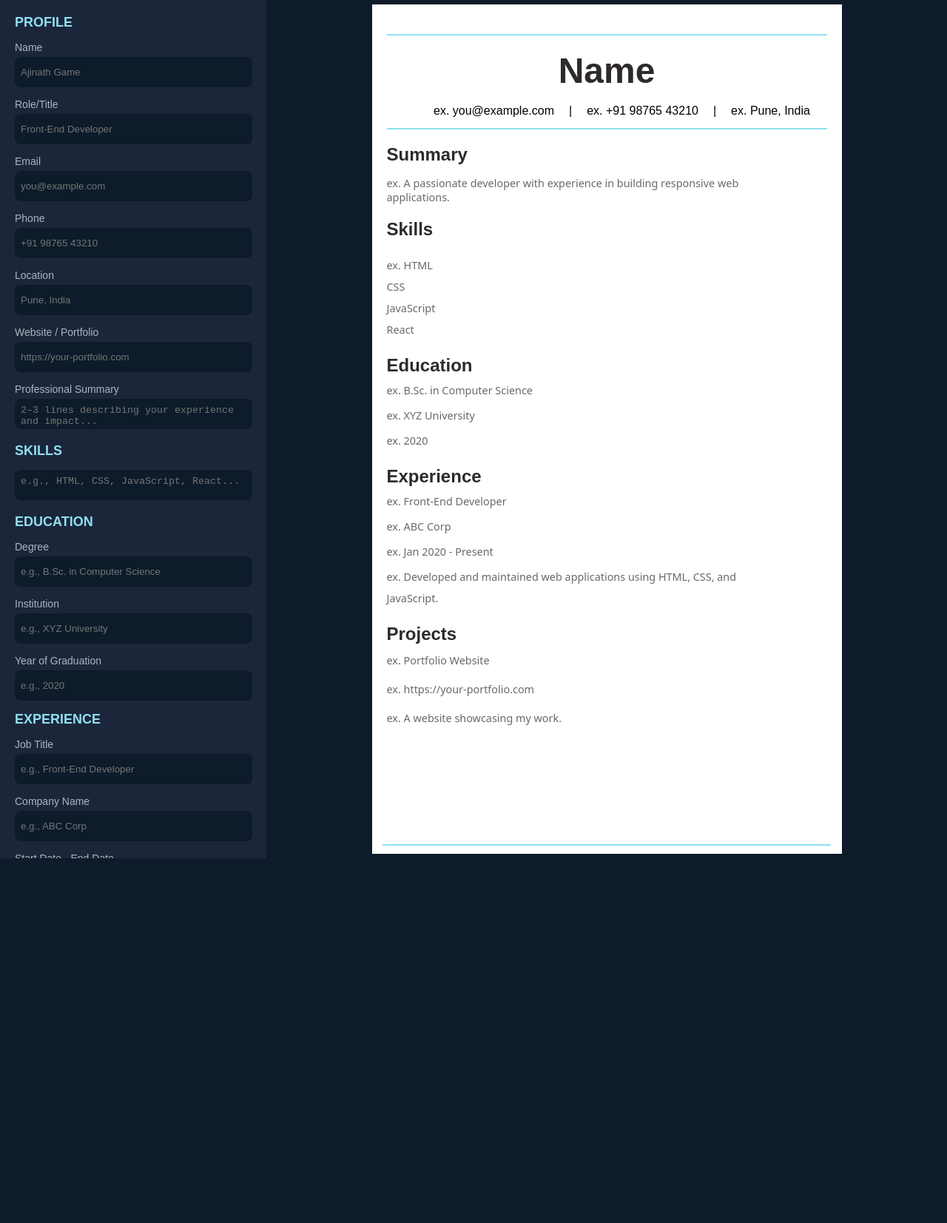
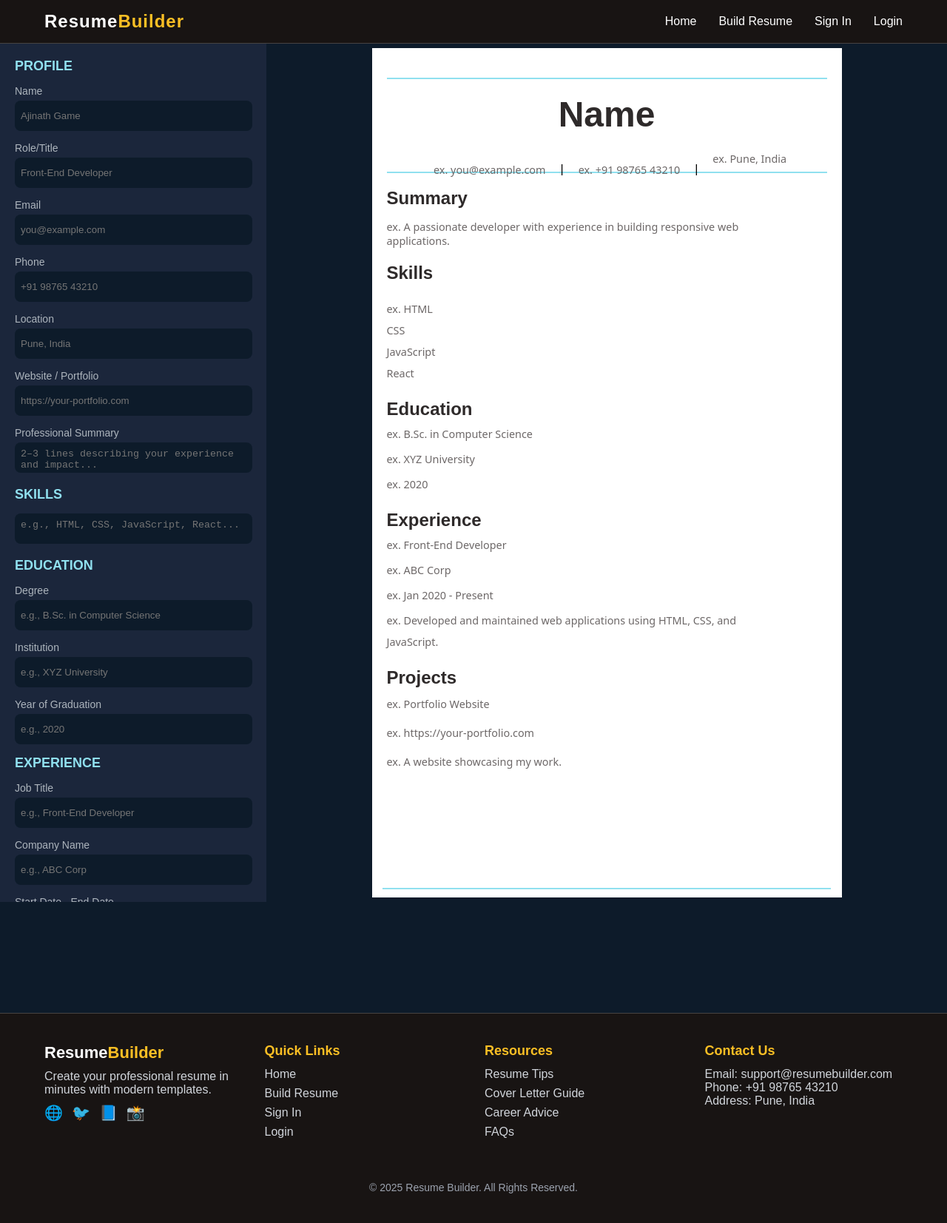
Before and after one commit to AjinathGame/ResumeBuilder, a plain HTML site: page pages/resume.html in a window 1280 px wide. Shown: the top 1653 px of the page at 74% size. Before the commit the page ends 1160 px from the top, so only its background shows below. Drawn offline with Linux system fonts and the light colour scheme.

Commit message:
add footer

```diff
--- a/pages/resume.html
+++ b/pages/resume.html
@@ -10,6 +10,18 @@
 </head>
 
 <body>
+  <nav>
+    <div class="logo">Resume<span style="color:#fbbf24;">Builder</span></div>
+    <div>
+      <ul>
+        <li><a href="../index.html">Home</a></li>
+        <li><a href="#">Build Resume</a></li>
+        <li><a href="#">Sign In</a></li>
+        <li><a href="#">Login</a></li>
+      </ul>
+    </div>
+  </nav>
+  <div class="container">
     <div class="sidebar">
       <h2>PROFILE</h2>
       <div class="input-box">
@@ -95,7 +107,8 @@
         <h3 id="name">Name</h3>
       </div>
       <div class="user-info">
-     <p id="email">ex. you@example.com</p> | <p id="phone">ex. +91 98765 43210</p> | <p id="location">ex. Pune, India</p>
+        <p id="email">ex. you@example.com</p> | <p id="phone">ex. +91 98765 43210</p> | <p id="location">ex. Pune, India
+        </p>
       </div>
       <hr id="user-info-divider">
       <div class="summary">
@@ -127,6 +140,50 @@
       </div>
       <hr id="resume-divider">
     </div>
+  </div>
+  <footer>
+    <div>
+      <div class="footer-logo">Resume<span style="color:#fbbf24;">Builder</span></div>
+      <p>Create your professional resume in minutes with modern templates.</p>
+      <div class="social-icons">
+        <a href="#">🌐</a>
+        <a href="#">🐦</a>
+        <a href="#">📘</a>
+        <a href="#">📸</a>
+      </div>
+    </div>
+
+    <div>
+      <h4>Quick Links</h4>
+      <ul>
+        <li><a href="#">Home</a></li>
+        <li><a href="#">Build Resume</a></li>
+        <li><a href="#">Sign In</a></li>
+        <li><a href="#">Login</a></li>
+      </ul>
+    </div>
+
+    <div>
+      <h4>Resources</h4>
+      <ul>
+        <li><a href="#">Resume Tips</a></li>
+        <li><a href="#">Cover Letter Guide</a></li>
+        <li><a href="#">Career Advice</a></li>
+        <li><a href="#">FAQs</a></li>
+      </ul>
+    </div>
+
+    <div>
+      <h4>Contact Us</h4>
+      <p>Email: support@resumebuilder.com</p>
+      <p>Phone: +91 98765 43210</p>
+      <p>Address: Pune, India</p>
+    </div>
+
+    <div class="copyright">
+      © 2025 Resume Builder. All Rights Reserved.
+    </div>
+  </footer>
   <script src="https://cdnjs.cloudflare.com/ajax/libs/html2pdf.js/0.9.3/html2pdf.bundle.min.js"></script>
   <script src="../scripts/resume.js"></script>
 </body>
--- a/styles/resume.css
+++ b/styles/resume.css
@@ -9,9 +9,45 @@ body {
   font-family: Arial, sans-serif;
   background-color: #0d1b2a;
   color: #fff;
+}
+
+ nav {
+     display: flex;
+     justify-content: space-between;
+     align-items: center;
+     padding: 15px 60px;
+     background: rgba(255, 255, 255, 0.1);
+     background-color: #181413;
+     backdrop-filter: blur(10px);
+     border-bottom: 1px solid rgba(255, 255, 255, 0.2);
+
+ }
+
+ nav .logo {
+     font-size: 24px;
+     font-weight: bold;
+     letter-spacing: 1px;
+ }
+
+ nav ul {
+     list-style: none;
+     display: flex;
+     gap: 30px;
+ }
+
+ nav ul li a {
+     text-decoration: none;
+     color: #fff;
+     font-weight: 500;
+     transition: 0.3s;
+ }
+
+ nav ul li a:hover {
+     color: #fbbf24;
+ }
+.container{
   display: flex;
 }
-
 .sidebar {
   width: 320px;
   height: 140vh;
@@ -140,6 +176,16 @@ textarea {
   margin-left: 10%;
   gap: 20px;
 }
+.user-info p{
+  margin: 5px 0;
+  color: rgb(109, 104, 104);
+  font-family: system-ui, -apple-system, BlinkMacSystemFont, 'Segoe UI', Roboto, Oxygen, Ubuntu, Cantarell, 'Open Sans', 'Helvetica Neue', sans-serif;
+  font-weight: 500;
+  line-height: 29px;
+  font-size: 0.9rem;
+  word-break: break-word;
+  white-space: pre-wrap;
+}
 
 hr {
   border: 1px solid #90e0ef;
@@ -258,3 +304,110 @@ hr {
   margin: auto;
   background-color: #90e0ef;
 }
+ footer {
+     background-color: #181413;
+     padding: 40px 60px;
+     display: grid;
+     margin-top: 150px;
+     grid-template-columns: repeat(auto-fit, minmax(220px, 1fr));
+     gap: 30px;
+     border-top: 1px solid rgba(255, 255, 255, 0.2);
+     color: #d1d5db;
+ }
+
+ footer .footer-logo {
+     font-size: 22px;
+     font-weight: bold;
+     margin-bottom: 10px;
+     color: #fff;
+ }
+
+ footer h4 {
+     margin-bottom: 12px;
+     color: #fbbf24;
+     font-size: 18px;
+ }
+
+ footer ul {
+     list-style: none;
+     padding: 0;
+ }
+
+ footer ul li {
+     margin-bottom: 8px;
+ }
+
+ footer ul li a {
+     text-decoration: none;
+     color: #d1d5db;
+     transition: 0.3s;
+
+ }
+
+ footer ul li a:hover {
+     color: #fbbf24;
+     padding-left: 10px;
+ }
+
+ .social-icons {
+     display: flex;
+     gap: 12px;
+     margin-top: 10px;
+ }
+
+ .social-icons a {
+     text-decoration: none;
+     color: #fff;
+     font-size: 20px;
+     transition: 0.3s;
+ }
+
+ .social-icons a:hover {
+     color: #fbbf24;
+ }
+
+ .copyright {
+     grid-column: 1/-1;
+     text-align: center;
+     margin-top: 20px;
+     font-size: 14px;
+     color: #9ca3af;
+ }
+
+@media screen and (max-width: 768px) {
+  .resume-preview {
+    width: 100%;
+    height: auto;
+  }
+  nav{
+    display: flex;
+    width: 100vw;
+    flex-direction: column;
+  }
+  nav ul{
+    margin-top: 20px;
+  }
+  .container{
+    flex-direction: column;
+    height: auto;
+    width: 100vw;
+  }
+  .user-info{
+    margin-left: 2%;
+    margin-top: -20px;
+  }
+  .user-info p{
+    font-size: 0.6rem;
+    margin: 5px 0;
+
+
+  }
+  .sidebar{
+    width: 100%;
+    height: auto;
+  }
+  #name{
+    font-size: 2rem;
+
+  }
+}
--- a/styles/style.css
+++ b/styles/style.css
@@ -0,0 +1,217 @@
+ * {
+     margin: 0;
+     padding: 0;
+     box-sizing: border-box;
+     font-family: "Poppins", sans-serif;
+ }
+
+ body {
+     background-color: #0d1b2a;
+     color: #fff;
+ }
+
+
+ nav {
+     display: flex;
+     justify-content: space-between;
+     align-items: center;
+     padding: 15px 60px;
+     background: rgba(255, 255, 255, 0.1);
+     background-color: #181413;
+     backdrop-filter: blur(10px);
+     border-bottom: 1px solid rgba(255, 255, 255, 0.2);
+
+ }
+
+ nav .logo {
+     font-size: 24px;
+     font-weight: bold;
+     letter-spacing: 1px;
+ }
+
+ nav ul {
+     list-style: none;
+     display: flex;
+     gap: 30px;
+ }
+
+ nav ul li a {
+     text-decoration: none;
+     color: #fff;
+     font-weight: 500;
+     transition: 0.3s;
+ }
+
+ nav ul li a:hover {
+     color: #fbbf24;
+ }
+
+
+ .hero {
+     min-height: 90vh;
+     display: flex;
+     flex-direction: column;
+     position: relative;
+     justify-content: center;
+     align-items: center;
+     background-color: #0d1b2a;
+     text-align: center;
+     padding: 50px 20px;
+ }
+
+ .hero h1 {
+     font-size: 50px;
+     font-weight: 700;
+     margin-bottom: 20px;
+ }
+
+ .hero p {
+     max-width: 700px;
+     font-size: 18px;
+     line-height: 1.6;
+     margin-bottom: 35px;
+     color: #e5e7eb;
+ }
+
+ .hero button {
+     padding: 14px 32px;
+     background: #fbbf24;
+     border: none;
+     border-radius: 50px;
+     color: #111;
+     font-size: 18px;
+     font-weight: 600;
+     cursor: pointer;
+     box-shadow: 0 5px 20px rgba(0, 0, 0, 0.3);
+     transition: transform 0.3s ease, background 0.3s ease;
+ }
+
+ .hero button:hover {
+     background: #f59e0b;
+     transform: scale(1.05);
+ }
+
+ .info-section {
+     display: grid;
+     grid-template-columns: repeat(auto-fit, minmax(250px, 1fr));
+     gap: 20px;
+     padding: 40px 60px;
+     margin-top: -200px;
+     background-color: #0d1b2a;
+ }
+
+ .card {
+     background: rgba(255, 255, 255, 0.1);
+     padding: 25px;
+     border-radius: 15px;
+     backdrop-filter: blur(10px);
+     text-align: center;
+     transition: transform 0.3s;
+ }
+
+ .card:hover {
+     transform: translateY(-8px);
+ }
+
+ .card h3 {
+     margin-bottom: 10px;
+     font-size: 20px;
+     color: #fbbf24;
+ }
+
+ .card p {
+     font-size: 15px;
+     color: #e5e7eb;
+ }
+
+ footer {
+     background-color: #181413;
+     padding: 40px 60px;
+     display: grid;
+     margin-top: 150px;
+     grid-template-columns: repeat(auto-fit, minmax(220px, 1fr));
+     gap: 30px;
+     border-top: 1px solid rgba(255, 255, 255, 0.2);
+     color: #d1d5db;
+ }
+
+ footer .footer-logo {
+     font-size: 22px;
+     font-weight: bold;
+     margin-bottom: 10px;
+     color: #fff;
+ }
+
+ footer h4 {
+     margin-bottom: 12px;
+     color: #fbbf24;
+     font-size: 18px;
+ }
+
+ footer ul {
+     list-style: none;
+     padding: 0;
+ }
+
+ footer ul li {
+     margin-bottom: 8px;
+ }
+
+ footer ul li a {
+     text-decoration: none;
+     color: #d1d5db;
+     transition: 0.3s;
+
+ }
+
+ footer ul li a:hover {
+     color: #fbbf24;
+     padding-left: 10px;
+ }
+
+ .social-icons {
+     display: flex;
+     gap: 12px;
+     margin-top: 10px;
+ }
+
+ .social-icons a {
+     text-decoration: none;
+     color: #fff;
+     font-size: 20px;
+     transition: 0.3s;
+ }
+
+ .social-icons a:hover {
+     color: #fbbf24;
+ }
+
+ .copyright {
+     grid-column: 1/-1;
+     text-align: center;
+     margin-top: 20px;
+     font-size: 14px;
+     color: #9ca3af;
+ }
+ @media screen and (max-width: 768px) {
+  .resume-preview {
+    width: 100%;
+    height: auto;
+  }
+  nav{
+
+    display: flex;
+    flex-direction: column;
+  }
+  .info-section {
+    padding: 20px;
+    margin-top: -19px;
+  }
+  nav ul{
+    margin-top: 20px;
+    width: 100%;
+  }
+  nav ul li{
+    font-size: 0.9rem;
+  }
+}
```
Also changed, not shown: index.html (added, +93 -0 lines), intex.html (deleted, +0 -11 lines). Lines whose indentation alone changed are shown as unchanged.
